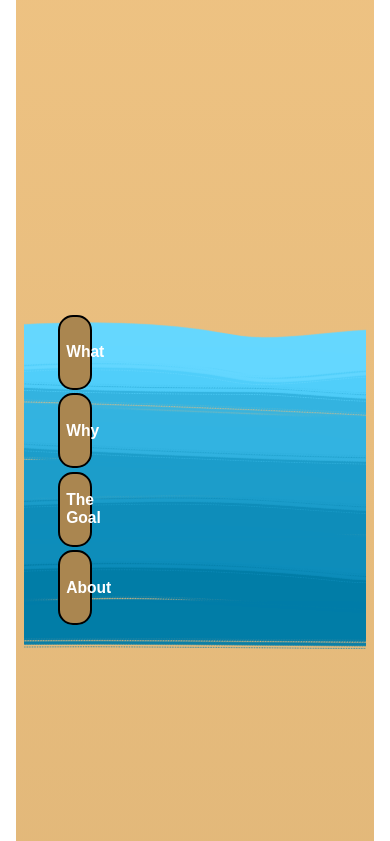
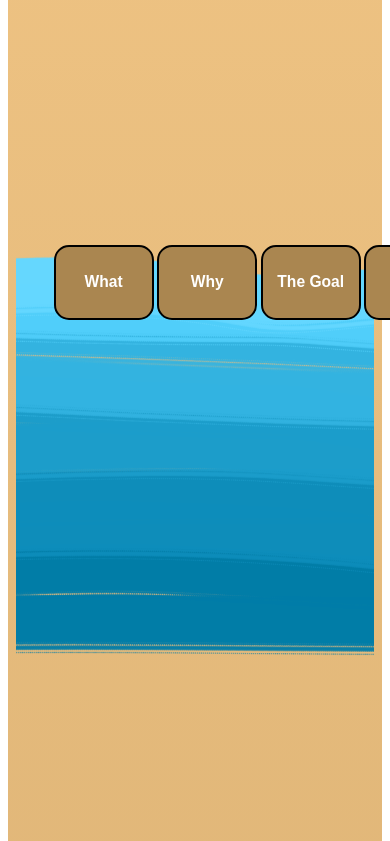
Before and after one commit to MaxiRh/Shibaventures, a SvelteKit app: page / in a window 390 px wide. Shown: the part 1156-1997 px from the top of the page. Built offline with nearby package versions, Linux system fonts and the light colour scheme.

Commit message:
More responsive changes

```diff
--- a/src/CollectionButton.svelte
+++ b/src/CollectionButton.svelte
@@ -61,6 +61,20 @@ const soonImage = new URL('./images/SoonCover.png', import.meta.url).href;
 
 
   <style>
+    @media screen and (max-width:1000px) {
+      button {
+        font-size: 100%;
+        padding: 2vw;
+        padding-top: 3vw;
+        padding-bottom: 3vw;
+        border: none;
+        border-radius: 5px;
+        cursor: pointer;
+        transition: 0.3s;
+        min-width: 90%;
+      }
+    }
+
     .buttons {
       display: flex;
       justify-content: center;
--- a/src/CollectionFields.svelte
+++ b/src/CollectionFields.svelte
@@ -24,6 +24,20 @@
 </div>
 
 <style>
+
+    /* Screen smaller than 1000px */
+    @media screen and (max-width: 1000px){
+
+        .collection-description {
+            border: 2px solid black;
+            border-radius: 25px;
+            background-color: rgba(0,0,0,0.6);
+            color: #fff;
+            min-width:70%;
+        }
+
+    }
+
     .container{
         position: relative;
         display: flex;
--- a/src/MenuButton.svelte
+++ b/src/MenuButton.svelte
@@ -148,26 +148,43 @@
 body{
     font-family: "heebo",Helvetica,Arial,sans-serif;
 }
-
+    /* Screen smaller than 1000px */
+    @media screen and (max-width: 1000px){
         .menu-container {
             position:relative;
             display: flex;
-        justify-content: space-evenly;
+            justify-content: center;
+            flex-direction: column;
         }
 
-    /* Style the container */
-    .button-container {
-      display: absolute; /* Use flex layout to align the buttons */
-      /*justify-content: center; /* Distribute the buttons evenly across the container */
-      flex-direction: column;
-      width: 100%;
-      position:absolute;
-      z-index: 1;
+        .paragraph-container {
+            /* Hide the text paragraphs by default */
+            display: none;
+            margin-top: 1%;
+            display: flex;
+            text-align: left;
+            width: 50%;
+            min-height: 350px;
+            z-index:1;
+            margin-left: 5%;
         }
 
-    .background-image{
-        background-repeat: no-repeat;
-        background-position: center;
+        .paragraph-container.display {
+            border: 1px solid black;
+            background-color: rgba(0,0,0,0.6);
+            color: #fff;
+            z-index: 1;
+            border-radius: 25px;
+            min-width: 90%;
+        }
+
+        .button-container {
+            display: flex;
+            flex-direction: row;
+            width: 50%;
+            z-index: 1;
+            padding-top:0%;
+            margin-left:10%;
         }
 
         .active-button {
@@ -176,6 +193,57 @@ body{
             display: block;
             width: 10%;
             height: 75px;
+            min-width: 100px;
+            border: none;
+            border-radius: 15px;
+            cursor: pointer;
+            transition: 0.3s;
+            margin: 1%;
+        }
+
+        .about-buttons {
+            /* Default styles for the buttons */
+            display: block;
+            width: 10%;
+            height: 75px;
+            min-width: 100px;
+            border: 2px solid black;
+            border-radius: 15px;
+            cursor: pointer;
+            transition: 0.3s;
+            margin: 1%;
+            background-color: #aa8650;
+            color: white;
+        }
+
+    }
+
+
+
+    /* Screen bigger than 1001 px */
+    @media screen and (min-width: 1001px){
+        .menu-container {
+            position:relative;
+            display: flex;
+            justify-content: space-evenly;
+            flex-direction: row;
+        }
+
+        .button-container {
+            display: absolute;
+            flex-direction: column;
+            width: 100%;
+            position:absolute;
+            z-index: 1;
+        }
+
+        .active-button {
+            background-color: rgb(52, 52, 54);
+            color:white;
+            display: block;
+            width: 10%;
+            height: 75px;
+            min-width: 75px;
             border: none;
             border-radius: 15px;
             cursor: pointer;
@@ -184,13 +252,12 @@ body{
             margin-top: 1%;
         }
 
-
-    /* Style the buttons */
         .about-buttons {
             /* Default styles for the buttons */
             display: block;
             width: 10%;
             height: 75px;
+            min-width: 75px;
             border: 2px solid black;
             border-radius: 15px;
             cursor: pointer;
@@ -201,7 +268,6 @@ body{
             color: white;
         }
 
-    /* Style the text paragraphs */
         .paragraph-container {
             /* Hide the text paragraphs by default */
             display: none;
@@ -219,7 +285,16 @@ body{
             color: #fff;
             z-index: 1;
             border-radius: 25px;
+            min-width: 400px;
         }
+    }
+
+    .background-image{
+        background-repeat: no-repeat;
+        background-position: center;
+    }
+
+
 
     @media (max-width: 400px) {
         .paragraph-container {
--- a/src/ProgressArea.svelte
+++ b/src/ProgressArea.svelte
@@ -21,7 +21,7 @@
         </button>
         {#if showProgressBars}
             <div class="spacer"/>
-            <ProgressBar progress={45} description="Pixelation Collection:" text="This collection is almost done." maxAmount={50} date="January 2023"/>
+            <ProgressBar progress={45} description="Pixelation :" text="This collection is almost done." maxAmount={50} date="January 2023"/>
             <div class="spacer"/>
             <ProgressBar progress={9} description="Strategic Movement:" text="This collection just got started" maxAmount={36} date="Mid February 2023"/>
             <div class="spacer"/>
@@ -29,7 +29,7 @@
             <div class="spacer"/>
             <ProgressBar progress={0} description="Shibaloons:" text="" date="Mid April 2023"/>
             <div class="spacer"/>
-            <ProgressBar progress={0} description="Handful of Emotions:" text="" date="June 2023"/>
+            <ProgressBar progress={0} description="Emotions:" text="" date="June 2023"/>
             <div class="spacer"/>
             <ProgressBar progress={0} description="Limited Edition:" text="" date="continuously"/>
             <div class="spacer"/>
@@ -42,6 +42,28 @@
 
 <style>
 
+    @media screen and (max-width: 1000px) {
+
+        .collection-progress {
+            margin-left: 0%;
+            width: 100%;
+            justify-content: left;
+            border: 2px solid black;
+            border-radius: 0px;
+            z-index:1;
+            min-width: 450px;
+        }
+
+        .collection-progress.active {
+            border-bottom-left-radius: 15px;
+            border-bottom-right-radius: 15px;
+            background-color: rgb(52, 52, 54, 0.7);
+            color: white;
+        }
+
+
+    }
+
     .main-container {
         position:relative;
         display: flex;
@@ -53,11 +75,10 @@
             position:absolute;
             top: 0;
             right: 0;
-
     }
 
     .image{
-        max-width: 100%;
+        max-width: 60%;
         max-height: 700px;
         object-fit: cover;
     }
@@ -66,6 +87,7 @@
         width: 100%;
         justify-content: left;
         height: 40px;
+        min-height: 65px;
         position:relative;
         display: flex;
         justify-content: space-evenly;
--- a/src/routes/+page.svelte
+++ b/src/routes/+page.svelte
@@ -122,6 +122,14 @@ const roadmap = new URL('../images/Roadmap2023.png', import.meta.url).href
 
 <style>
 
+    @media screen and (max-width: 1000px) {
+        .roadmap-container{
+            position: relative;
+            justify-content: center;
+            min-width:100%;
+        }
+    }
+
     .header-text{
         width:80%;
         margin: 0 auto;
@@ -173,7 +181,11 @@ const roadmap = new URL('../images/Roadmap2023.png', import.meta.url).href
 
 
     body{
-        background: linear-gradient(to bottom, #FBCE8C, #aa8650)
+        background: linear-gradient(to bottom, #FBCE8C, #aa8650);
+        height: 100%;
+        width: 100%;
+        margin: 0%;
+        margin-right:0;
     }
 
     .roadmap-container{
```
Lines whose indentation alone changed are shown as unchanged.
